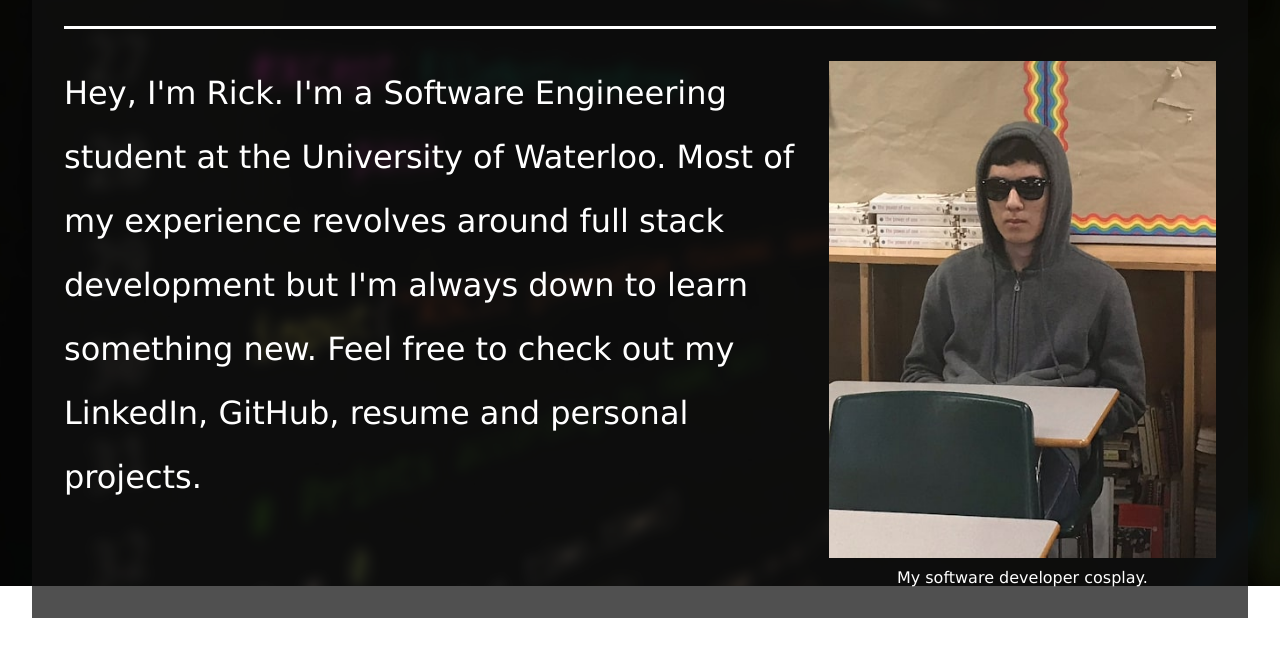
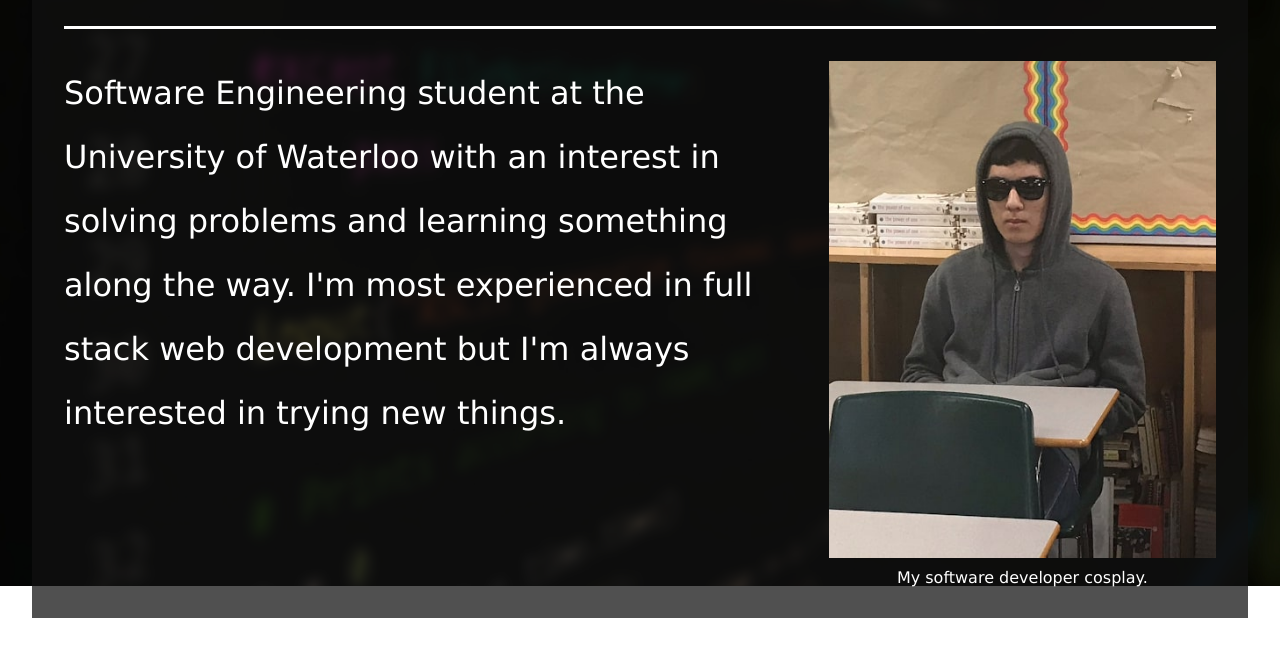
Before and after one commit to ricksliu/ricksliu.github.io, a plain HTML site: page docs/about-me.html in a window 1280 px wide. Shown: the part 214-864 px from the top of the page. Drawn offline with Linux system fonts and the light colour scheme; a web font is replaced by a local one.

Commit message:
Updated resume and about

```diff
--- a/docs/about-me.html
+++ b/docs/about-me.html
@@ -27,10 +27,8 @@
 
     <div class="info">
       <div class="heading about">
-        Hey, I'm Rick.
-        I'm a Software Engineering student at the University of Waterloo.
-        Most of my experience revolves around full stack development but I'm always down to learn something new.
-        Feel free to check out my LinkedIn, GitHub, resume and personal projects.
+        Software Engineering student at the University of Waterloo with an interest in solving problems and learning something along the way.
+        I'm most experienced in full stack web development but I'm always interested in trying new things.
       </div>
 
       <div class="photo-container">
```
Also changed, not shown: 1 other file.
